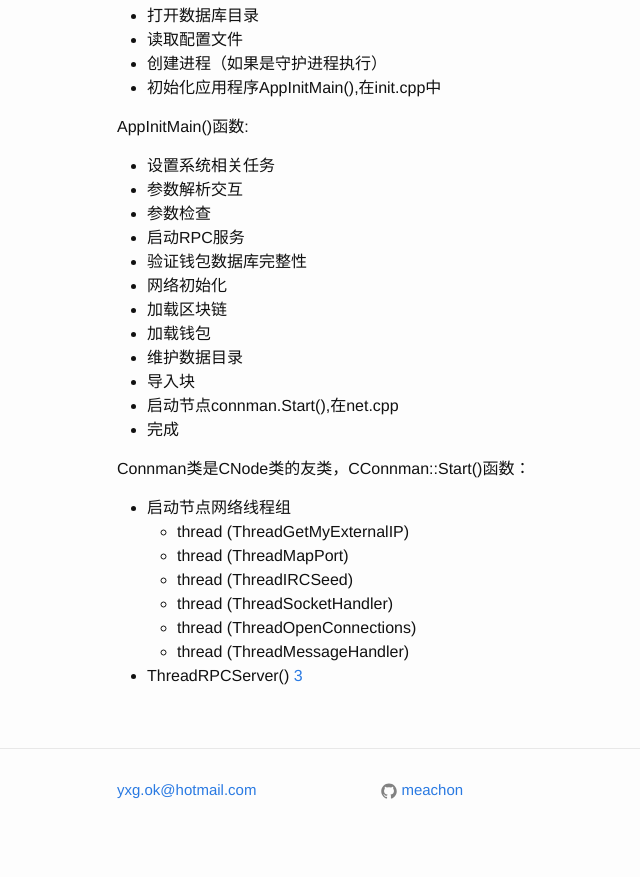
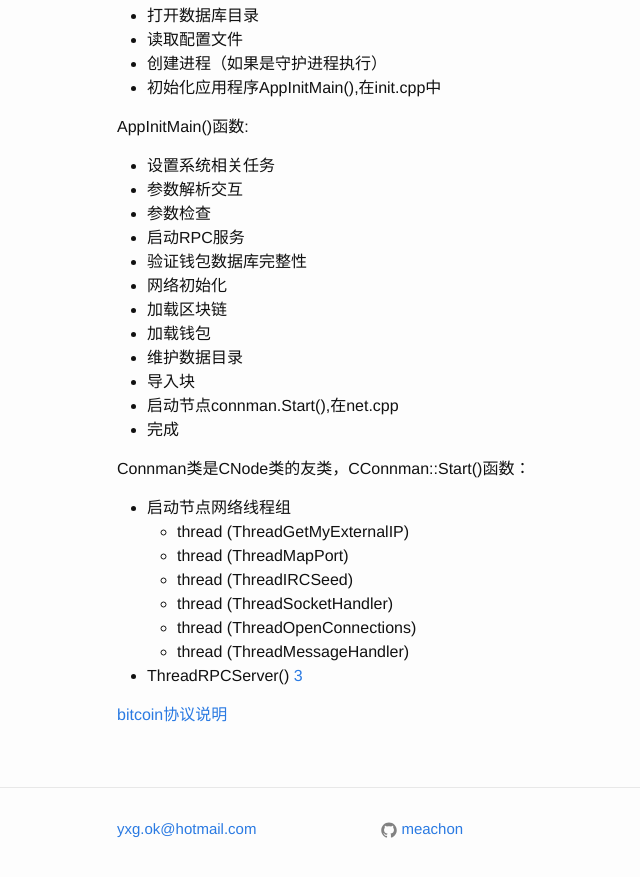
Before and after one commit to meachon/meachon.github.io, a Jekyll site: the page built from _posts/2017-05-10-bitcoin知识汇总.md, in a window 1280 px wide and 900 px high, scrolled down 1871 px. Shown: the top 877 px of the window, without its empty margins (153-793 px from the left). Built offline with Jekyll 4.4.1, drawn with Linux system fonts in a browser that asks for light colours.

Commit message:
modify bitcoin

```diff
--- a/_posts/2017-05-10-bitcoin知识汇总.md
+++ b/_posts/2017-05-10-bitcoin知识汇总.md
@@ -98,6 +98,9 @@
 - ThreadRPCServer() [3]
 
 
+[bitcoin协议说明](https://zh-cn.bitcoin.it/wiki/%E5%8D%8F%E8%AE%AE%E8%AF%B4%E6%98%8E)
+
+
 [1]: https://bitcoin.org/en/developer-guide#peer-discovery "比特币开发手册"
 [2]: https://dev.visucore.com/bitcoin/doxygen/bitcoind_8cpp.html#a0ddf1224851353fc92bfbff6f499fa97 "bitcoind.cpp File Reference"
 [3]: https://en.bitcoin.it/wiki/Satoshi_Client_Initialization_and_Startup "Satoshi Client Initialization and Startup"
```
